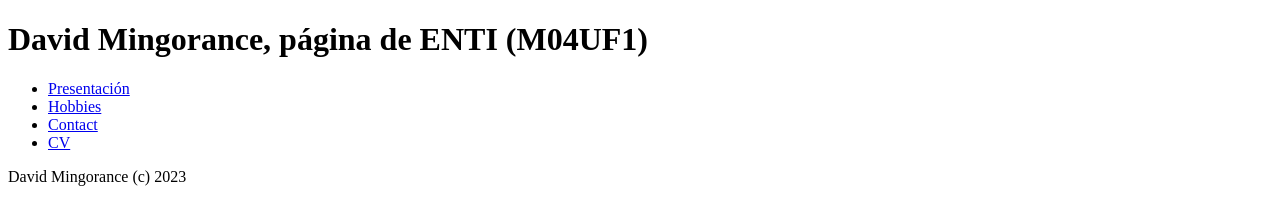
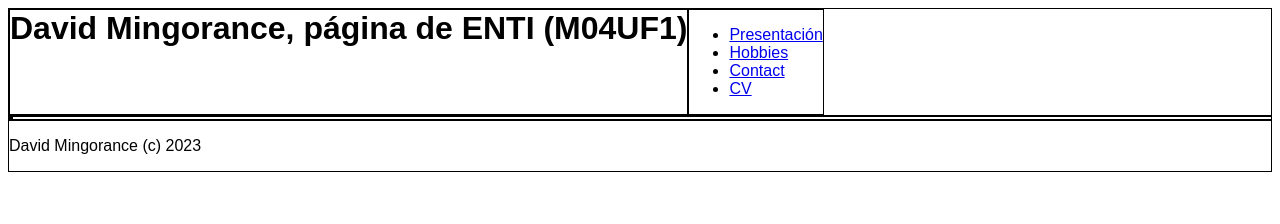
Before and after one commit to DavidMingorance/DavidMingorance.github.io, a plain HTML site: page index.html in a window 1280 px wide. Drawn offline with Linux system fonts and the light colour scheme.

Commit message:
css y footer date

```diff
--- /dev/null
+++ b/base.css
@@ -0,0 +1,21 @@
+html{
+	font-family: 'Ubuntu', sans-serif;
+}
+
+header,h1,nav,main,article,aside,footer{
+padding: 0;
+margin: 0;
+border:1px solid black;
+}
+
+header{
+	display: flex;
+}
+
+nav{
+	display: flex;
+}
+
+main{
+	display: flex;
+}
--- a/index.html
+++ b/index.html
@@ -2,6 +2,7 @@
 <html>
 <head>
 	<title>Página web de ejemplo de la asignatura de Lenguajes de Marcas (M04UF1)</title>
+	<link rel="stylesheet" type="text/css" href="base.css">
 </head>
 <body>
 
```
